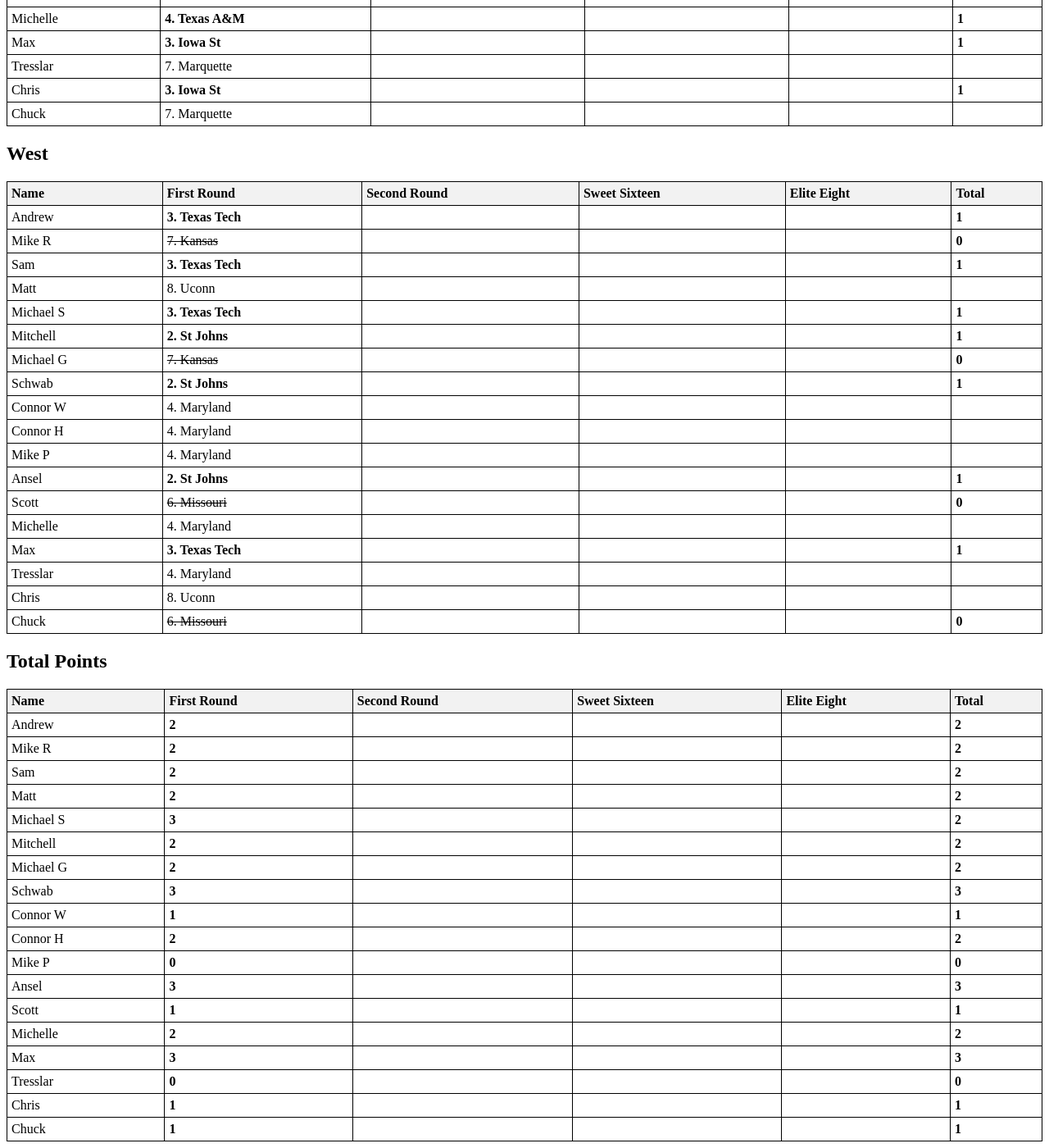
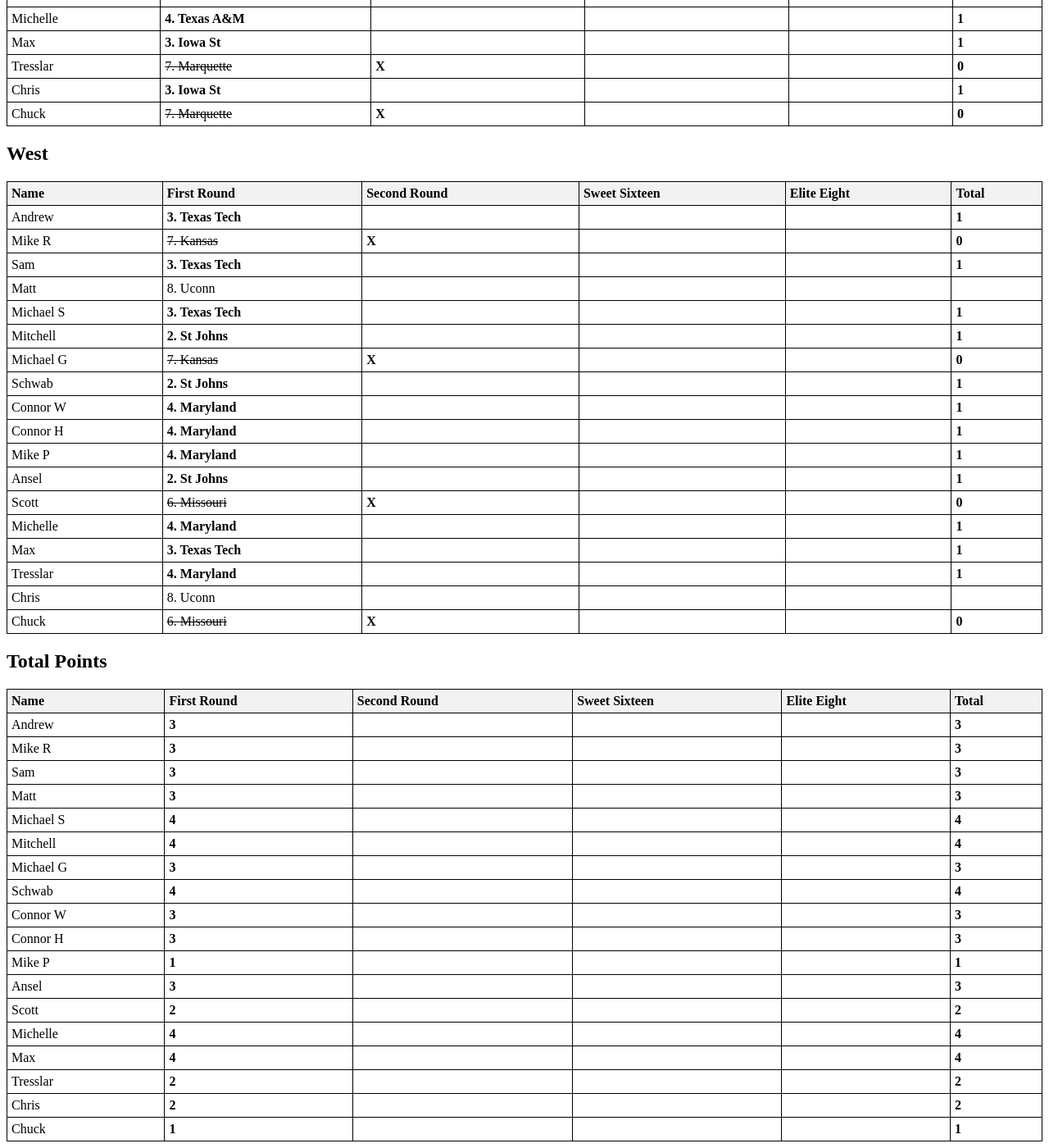
Before and after one commit to aredston19/aredston19.Github.io, a Jekyll site: the page MM.html, which Jekyll copies as it is, in a window 1280 px wide and 1400 px high, scrolled down 1702 px. Shown: the whole window at 82% size. Built offline with Jekyll 4.4.1, drawn with Linux system fonts in a browser that asks for light colours.

Commit message:
Add files via upload

```diff
--- a/MM.html
+++ b/MM.html
@@ -41,20 +41,20 @@
         </tr>
         <tr>
             <td>Mike R</td>
-            <td>7. St Marys</td>
+            <td><b>7. St Marys</b></td>
             <td></td>
 		<td></td>
 		<td></td>
-		<td></td>
+		<td><b>1 </b></td>
 
         </tr>
 	<tr>
             <td>Sam</td>
-            <td>4. Arizona</td>
+            <td><b>4. Arizona</b></td>
             <td></td>
 		<td></td>
 		<td></td>
-		<td></td>
+		<td><b>1</b></td>
 
         </tr>
 <tr>
@@ -76,19 +76,19 @@
         </tr>
 <tr>
             <td>Mitchell</td>
-            <td>4. Arizona</td>
+            <td><b>4. Arizona</b></td>
             <td></td>
 		<td></td>
 		<td></td>
-		<td></td>
+		<td><b>1</b></td>
         </tr>
 <tr>
             <td>Michael G</td>
-            <td>7. St Marys</td>
+            <td><b>7. St Marys</b></td>
             <td></td>
 		<td></td>
 		<td></td>
-		<td></td>
+		<td><b>1 </b></td>
         </tr>
 <tr>
             <td>Schwab</td>
@@ -100,11 +100,11 @@
         </tr>
 <tr>
             <td>Connor W</td>
-            <td>4. Arizona</td>
+            <td><b>4. Arizona</b></td>
             <td></td>
 		<td></td>
 		<td></td>
-		<td></td>
+		<td><b>1</b></td>
         </tr>
 <tr>
             <td>Connor H</td>
@@ -140,11 +140,11 @@
         </tr>
 <tr>
             <td>Michelle</td>
-            <td>4. Arizona</td>
+            <td><b>4. Arizona</b></td>
             <td></td>
 		<td></td>
 		<td></td>
-		<td></td>
+		<td><b>1</b></td>
         </tr>
 <tr>
             <td>Max</td>
@@ -192,11 +192,11 @@
         </tr>
         <tr>
             <td>Andrew </td>
-            <td>3. Kentucky</td>
+            <td><b>3. Kentucky</b></td>
             <td></td>
 		<td></td>
 		<td></td>
-		<td></td>
+		<td><b>1 </b></td>
         </tr>
         <tr>
             <td>Mike R</td>
@@ -227,19 +227,19 @@
         </tr>
 <tr>
             <td>Michael S</td>
-            <td>3. Kentucky</td>
+            <td><b>3. Kentucky</b></td>
             <td></td>
 		<td></td>
 		<td></td>
-		<td></td>
+		<td><b>1 </b></td>
         </tr>
 <tr>
             <td>Mitchell</td>
-            <td>3. Kentucky</td>
+            <td><b>3. Kentucky</b></td>
             <td></td>
 		<td></td>
 		<td></td>
-		<td></td>
+		<td><b>1 </b></td>
         </tr>
 <tr>
             <td>Michael G</td>
@@ -251,11 +251,11 @@
         </tr>
 <tr>
             <td>Schwab</td>
-            <td>3. Kentucky</td>
+            <td><b>3. Kentucky</b></td>
             <td></td>
 		<td></td>
 		<td></td>
-		<td></td>
+		<td><b>1 </b></td>
         </tr>
 <tr>
             <td>Connor W</td>
@@ -276,7 +276,7 @@
 <tr>
             <td>Mike P</td>
             <td><s>5. Clemson</s></td>
-            <td></td>
+            <td><b>X</b></td>
 		<td></td>
 		<td></td>
 		<td><b>0 </b></td>
@@ -307,11 +307,11 @@
         </tr>
 <tr>
             <td>Max</td>
-            <td>3. Kentucky</td>
+            <td><b>3. Kentucky</b></td>
             <td></td>
 		<td></td>
 		<td></td>
-		<td></td>
+		<td><b>1 </b></td>
         </tr>
 <tr>
             <td>Tresslar</td>
@@ -323,11 +323,11 @@
         </tr>
 <tr>
             <td>Chris</td>
-            <td>3. Kentucky</td>
+            <td><b>3. Kentucky</b></td>
             <td></td>
 		<td></td>
 		<td></td>
-		<td></td>
+		<td><b>1 </b></td>
         </tr>
 <tr>
             <td>Chuck</td>
@@ -369,7 +369,7 @@
 	<tr>
             <td>Sam</td>
             <td><s>8. Louisville</s></td>
-            <td></td>
+            <td><b>X</b></td>
 		<td></td>
 		<td></td>
 		<td><b>0 </b></td>
@@ -377,11 +377,11 @@
         </tr>
 <tr>
             <td>Matt</td>
-            <td>6. Ole Miss</td>
+            <td><b>6. Ole Miss</b></td>
             <td></td>
 		<td></td>
 		<td></td>
-		<td></td>
+		<td><b>1 </b></td>
 
         </tr>
 <tr>
@@ -426,16 +426,16 @@
         </tr>
 <tr>
             <td>Connor H</td>
-            <td>7. Marquette</td>
-            <td></td>
+            <td><s>7. Marquette</s></td>
+            <td><b>X</b></td>
 		<td></td>
 		<td></td>
-		<td></td>
+		<td><b>0 </b></td>
         </tr>
 <tr>
             <td>Mike P</td>
             <td><s>8. Louisville</s></td>
-            <td></td>
+            <td><b>X</b></td>
 		<td></td>
 		<td></td>
 		<td><b>0 </b></td>
@@ -450,11 +450,11 @@
         </tr>
 <tr>
             <td>Scott</td>
-            <td>6. Ole Miss</td>
+            <td><b>6. Ole Miss</b></td>
             <td></td>
 		<td></td>
 		<td></td>
-		<td></td>
+		<td><b>1 </b></td>
         </tr>
 <tr>
             <td>Michelle</td>
@@ -474,11 +474,11 @@
         </tr>
 <tr>
             <td>Tresslar</td>
-            <td>7. Marquette</td>
-            <td></td>
+            <td><s>7. Marquette</s></td>
+            <td><b>X</b></td>
 		<td></td>
 		<td></td>
-		<td></td>
+		<td><b>0 </b></td>
         </tr>
 <tr>
             <td>Chris</td>
@@ -490,11 +490,11 @@
         </tr>
 <tr>
             <td>Chuck</td>
-            <td>7. Marquette</td>
-            <td></td>
+            <td><s>7. Marquette</s></td>
+            <td><b>X</b></td>
 		<td></td>
 		<td></td>
-		<td></td>
+		<td><b>0 </b></td>
         </tr>
     </table>
 
@@ -519,7 +519,7 @@
         <tr>
             <td>Mike R</td>
             <td><s>7. Kansas</s></td>
-            <td></td>
+            <td><b>X</b></td>
 		<td></td>
 		<td></td>
 		<td><b>0 </b></td>
@@ -562,7 +562,7 @@
 <tr>
             <td>Michael G</td>
             <td><s>7. Kansas</s></td>
-            <td></td>
+            <td><b>X</b></td>
 		<td></td>
 		<td></td>
 		<td><b>0 </b></td>
@@ -577,27 +577,27 @@
         </tr>
 <tr>
             <td>Connor W</td>
-            <td>4. Maryland</td>
+            <td><b>4. Maryland</b></td>
             <td></td>
 		<td></td>
 		<td></td>
-		<td></td>
+		<td><b>1</b></td>
         </tr>
 <tr>
             <td>Connor H</td>
-            <td>4. Maryland</td>
+            <td><b>4. Maryland</b></td>
             <td></td>
 		<td></td>
 		<td></td>
-		<td></td>
+		<td><b>1</b></td>
         </tr>
 <tr>
             <td>Mike P</td>
-            <td>4. Maryland</td>
+            <td><b>4. Maryland</b></td>
             <td></td>
 		<td></td>
 		<td></td>
-		<td></td>
+		<td><b>1</b></td>
         </tr>
 <tr>
             <td>Ansel</td>
@@ -610,18 +610,18 @@
 <tr>
             <td>Scott</td>
             <td><s>6. Missouri</s></td>
-            <td></td>
+            <td><b>X</b></td>
 		<td></td>
 		<td></td>
 		<td><b>0 </b></td>
         </tr>
 <tr>
             <td>Michelle</td>
-            <td>4. Maryland</td>
+            <td><b>4. Maryland</b></td>
             <td></td>
 		<td></td>
 		<td></td>
-		<td></td>
+		<td><b>1</b></td>
         </tr>
 <tr>
             <td>Max</td>
@@ -633,11 +633,11 @@
         </tr>
 <tr>
             <td>Tresslar</td>
-            <td>4. Maryland</td>
+            <td><b>4. Maryland</b></td>
             <td></td>
 		<td></td>
 		<td></td>
-		<td></td>
+		<td><b>1</b></td>
         </tr>
 <tr>
             <td>Chris</td>
@@ -650,7 +650,7 @@
 <tr>
             <td>Chuck</td>
             <td><s>6. Missouri</s></td>
-            <td></td>
+            <td><b>X</b></td>
 		<td></td>
 		<td></td>
 		<td><b>0 </b></td>
@@ -669,65 +669,57 @@
         </tr>
         <tr>
             <td>Andrew </td>
-            <td><b>2</b></td>
+            <td><b>3</b></td>
             <td></td>
 		<td></td>
 		<td></td>
-		<td><b>2 </b></td>
+		<td><b>3 </b></td>
         </tr>
         <tr>
             <td>Mike R</td>
-            <td><b>2</b></td>
+            <td><b>3</b></td>
             <td></td>
 		<td></td>
 		<td></td>
-		<td><b>2 </b></td>
+		<td><b>3 </b></td>
 
         </tr>
 	<tr>
             <td>Sam</td>
-            <td><b>2</b></td>
+            <td><b>3</b></td>
             <td></td>
 		<td></td>
 		<td></td>
-		<td><b>2 </b></td>
+		<td><b>3 </b></td>
 
         </tr>
 <tr>
             <td>Matt</td>
-            <td><b>2</b></td>
+            <td><b>3</b></td>
             <td></td>
 		<td></td>
 		<td></td>
-		<td><b>2 </b></td>
+		<td><b>3 </b></td>
 
         </tr>
 <tr>
             <td>Michael S</td>
-            <td><b>3</b></td>
+            <td><b>4</b></td>
             <td></td>
 		<td></td>
 		<td></td>
-		<td><b>2 </b></td>
+		<td><b>4 </b></td>
         </tr>
 <tr>
             <td>Mitchell</td>
-            <td><b>2</b></td>
+            <td><b>4</b></td>
             <td></td>
 		<td></td>
 		<td></td>
-		<td><b>2 </b></td>
+		<td><b>4 </b></td>
         </tr>
 <tr>
             <td>Michael G</td>
-            <td><b>2</b></td>
-            <td></td>
-		<td></td>
-		<td></td>
-		<td><b>2 </b></td>
-        </tr>
-<tr>
-            <td>Schwab</td>
             <td><b>3</b></td>
             <td></td>
 		<td></td>
@@ -735,28 +727,36 @@
 		<td><b>3 </b></td>
         </tr>
 <tr>
+            <td>Schwab</td>
+            <td><b>4</b></td>
+            <td></td>
+		<td></td>
+		<td></td>
+		<td><b>4 </b></td>
+        </tr>
+<tr>
             <td>Connor W</td>
+            <td><b>3</b></td>
+            <td></td>
+		<td></td>
+		<td></td>
+		<td><b>3 </b></td>
+        </tr>
+<tr>
+            <td>Connor H</td>
+            <td><b>3</b></td>
+            <td></td>
+		<td></td>
+		<td></td>
+		<td><b>3 </b></td>
+        </tr>
+<tr>
+            <td>Mike P</td>
             <td><b>1</b></td>
             <td></td>
 		<td></td>
 		<td></td>
 		<td><b>1 </b></td>
-        </tr>
-<tr>
-            <td>Connor H</td>
-            <td><b>2</b></td>
-            <td></td>
-		<td></td>
-		<td></td>
-		<td><b>2 </b></td>
-        </tr>
-<tr>
-            <td>Mike P</td>
-            <td><b>0</b></td>
-            <td></td>
-		<td></td>
-		<td></td>
-		<td><b>0 </b></td>
         </tr>
 <tr>
             <td>Ansel</td>
@@ -768,14 +768,6 @@
         </tr>
 <tr>
             <td>Scott</td>
-            <td><b>1</b></td>
-            <td></td>
-		<td></td>
-		<td></td>
-		<td><b>1 </b></td>
-        </tr>
-<tr>
-            <td>Michelle</td>
             <td><b>2</b></td>
             <td></td>
 		<td></td>
@@ -783,28 +775,36 @@
 		<td><b>2 </b></td>
         </tr>
 <tr>
-            <td>Max</td>
-            <td><b>3</b></td>
+            <td>Michelle</td>
+            <td><b>4</b></td>
             <td></td>
 		<td></td>
 		<td></td>
-		<td><b>3 </b></td>
+		<td><b>4 </b></td>
+        </tr>
+<tr>
+            <td>Max</td>
+            <td><b>4</b></td>
+            <td></td>
+		<td></td>
+		<td></td>
+		<td><b>4 </b></td>
         </tr>
 <tr>
             <td>Tresslar</td>
-            <td><b>0</b></td>
+            <td><b>2</b></td>
             <td></td>
 		<td></td>
 		<td></td>
-		<td><b>0</b></td>
+		<td><b>2</b></td>
         </tr>
 <tr>
             <td>Chris</td>
-            <td><b>1</b></td>
+            <td><b>2</b></td>
             <td></td>
 		<td></td>
 		<td></td>
-		<td><b>1 </b></td>
+		<td><b>2 </b></td>
         </tr>
 <tr>
             <td>Chuck</td>
```
